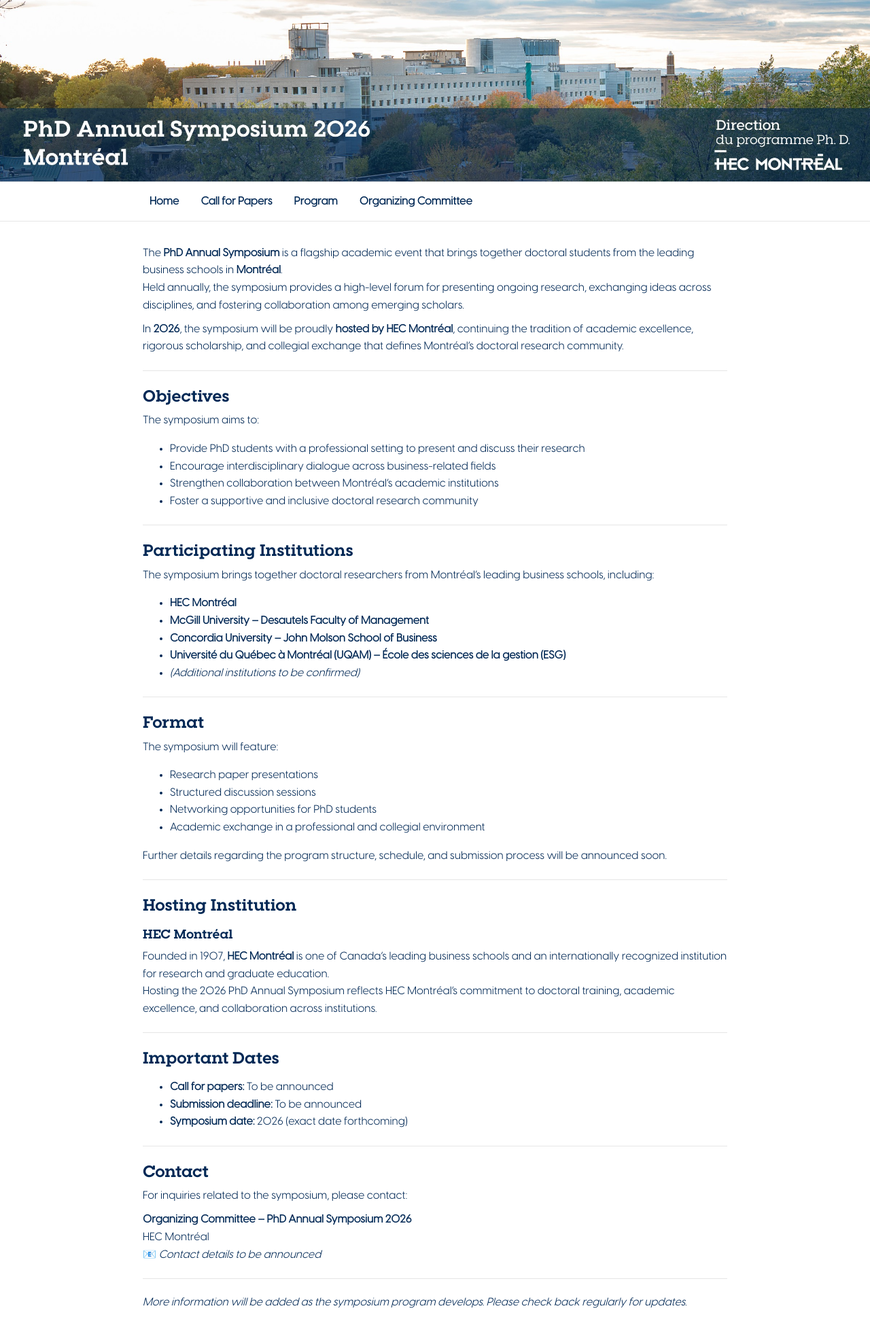
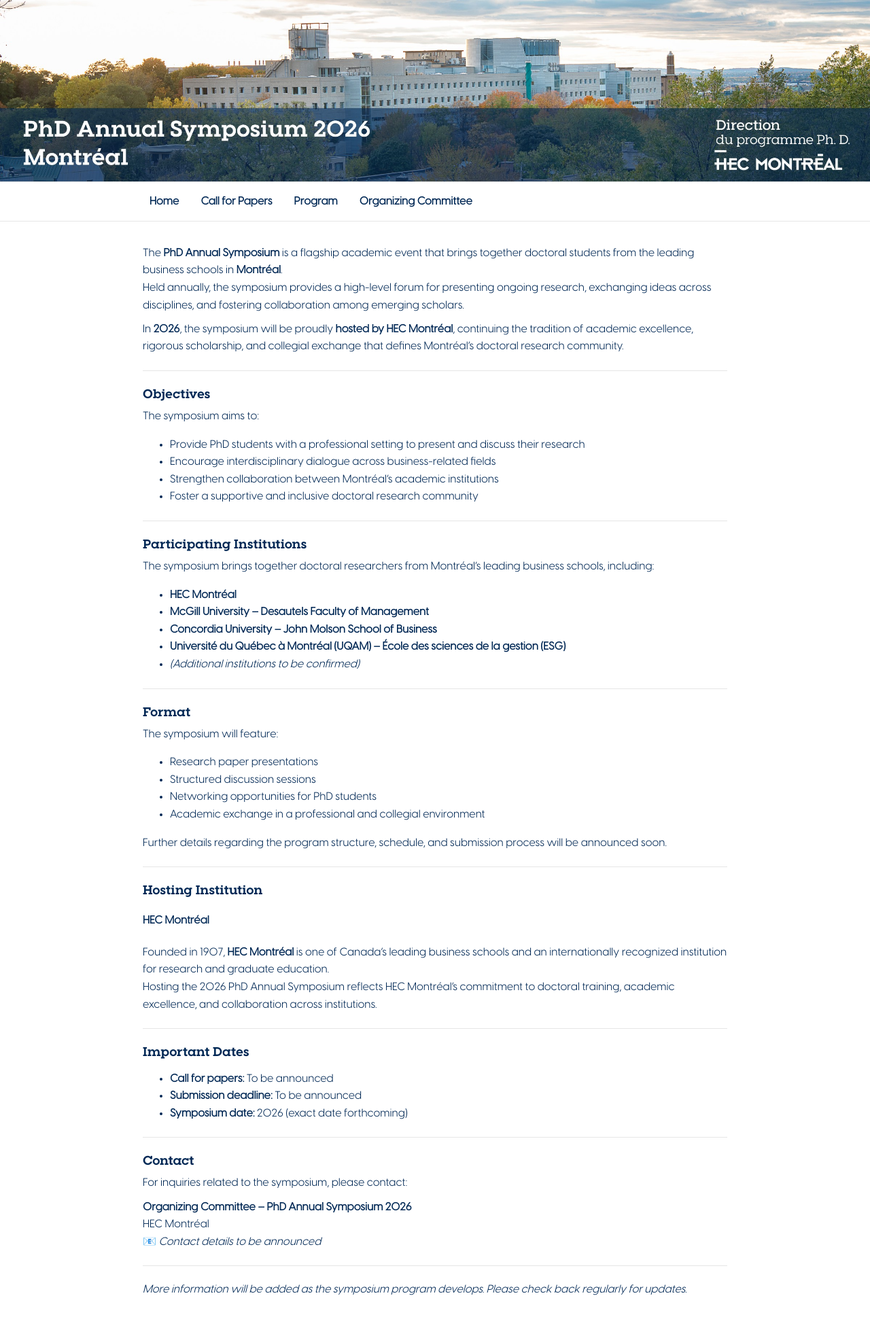
Before and after one commit to juanseripe/symposium2026, a Jekyll site: the page built from docs/index.md, in a window 1280 px wide. Shown: the whole page at 68% size. Built offline with Jekyll 4.4.1, drawn with Linux system fonts in a browser that asks for light colours.

Commit message:
Titles size

```diff
--- a/docs/index.md
+++ b/docs/index.md
@@ -9,7 +9,7 @@ In **2026**, the symposium will be proudly **hosted by HEC Montréal**, continui
 
 ---
 
-## Objectives
+### Objectives
 
 The symposium aims to:
 
@@ -20,7 +20,7 @@ The symposium aims to:
 
 ---
 
-## Participating Institutions
+### Participating Institutions
 
 The symposium brings together doctoral researchers from Montréal’s leading business schools, including:
 
@@ -32,7 +32,7 @@ The symposium brings together doctoral researchers from Montréal’s leading bu
 
 ---
 
-## Format
+### Format
 
 The symposium will feature:
 
@@ -45,16 +45,16 @@ Further details regarding the program structure, schedule, and submission proces
 
 ---
 
-## Hosting Institution
+### Hosting Institution
 
-### HEC Montréal
+#### HEC Montréal
 
 Founded in 1907, **HEC Montréal** is one of Canada’s leading business schools and an internationally recognized institution for research and graduate education.
 Hosting the 2026 PhD Annual Symposium reflects HEC Montréal’s commitment to doctoral training, academic excellence, and collaboration across institutions.
 
 ---
 
-## Important Dates
+### Important Dates
 
 - **Call for papers:** To be announced
 - **Submission deadline:** To be announced
@@ -62,7 +62,7 @@ Hosting the 2026 PhD Annual Symposium reflects HEC Montréal’s commitment to d
 
 ---
 
-## Contact
+### Contact
 
 For inquiries related to the symposium, please contact:
 
```
Also changed, not shown: docs/call-for-papers.md (+5 -5 lines), docs/organizing-committee.md (+4 -4 lines), docs/program.md (+2 -2 lines).
